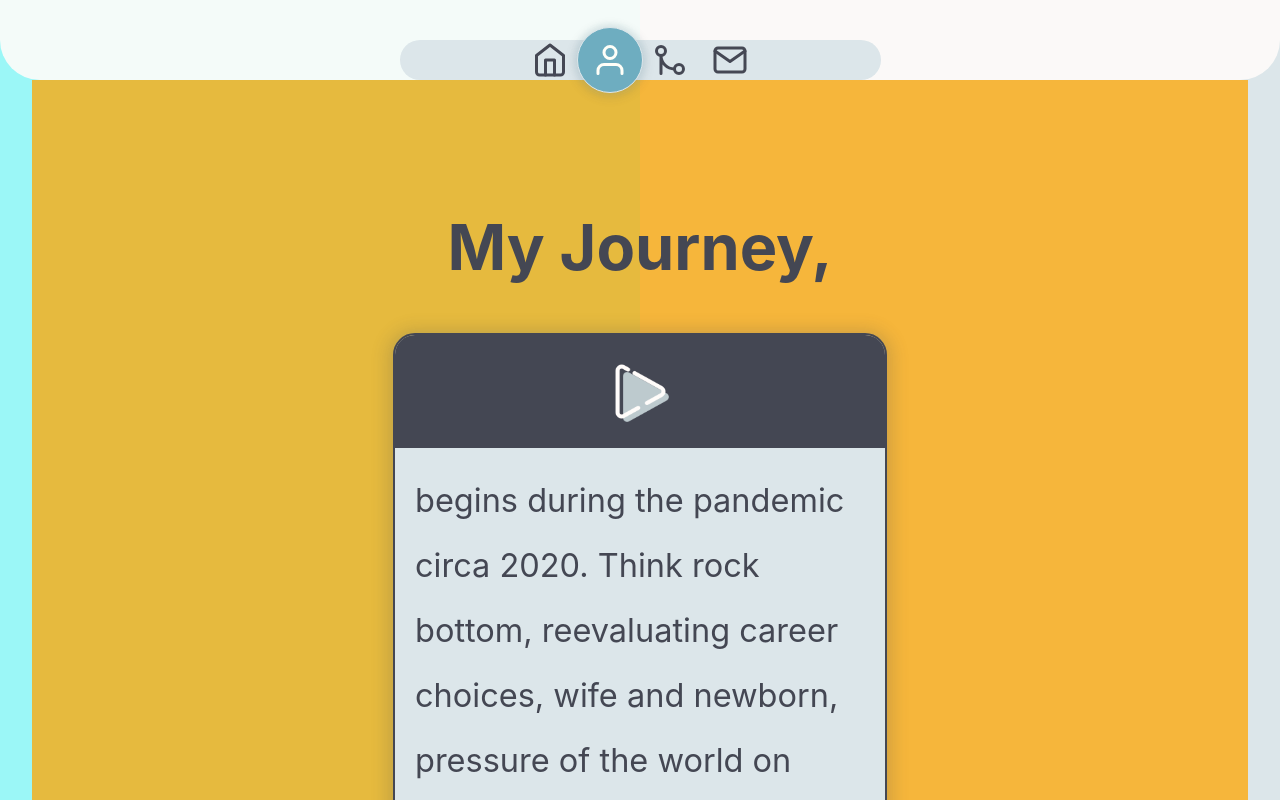
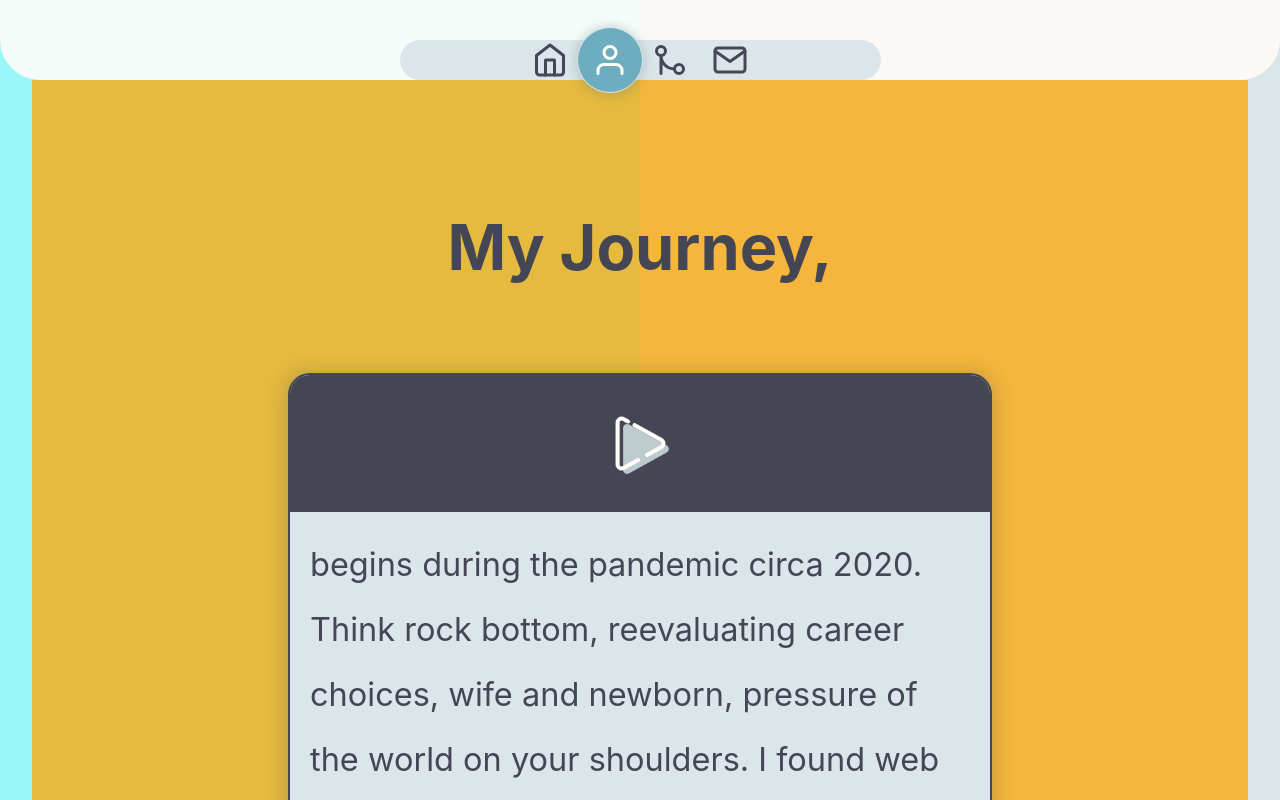
Before and after one commit to andrew-oyanguren/typescript-portfolio, a React (Vite) app: page /about in a window 1280 px wide. Shown: the top 800 px of the page. Built offline with nearby package versions, Linux system fonts and the light colour scheme.

Commit message:
Updated AboutCard CSS names to Pascal case, and added CSS breakpoint styling for medium devices

```diff
--- a/src/components/AboutCard/AboutCard.module.css
+++ b/src/components/AboutCard/AboutCard.module.css
@@ -1,6 +1,7 @@
 .AboutCard {
   width: 100%;
-  max-width: 490px;
+  max-width: 700px;
+  margin-top: var(--spacing-large);
 
   display: flex;
   flex-direction: column;
@@ -12,7 +13,7 @@
   margin-top: calc(var(--spacing-large) * 2);
 }
 
-.header {
+.AboutCardHeader {
   border-top-right-radius: var(--border-radius-common);
   border-top-left-radius: var(--border-radius-common);
 
@@ -23,12 +24,18 @@
   background-color: var(--color-dark);
 }
 
-.header img {
+.AboutCardHeader img {
   width: 65px;
-  height: 65px;
   padding: 24px;
 }
 
-.body {
+.AboutCard .Body {
   flex: 1;
 }
+
+/* MEDIUM_DEVICES: > 768 */
+@media (min-width: 768px) {
+  .AboutCardHeader img {
+    padding: 36px;
+  }
+}
--- a/src/components/AboutCard/AboutCard.tsx
+++ b/src/components/AboutCard/AboutCard.tsx
@@ -14,9 +14,11 @@ export default function AboutCard({
 }: AboutCardTypes) {
   return (
     <div className={styles.AboutCard} style={cardStyles}>
-      <header className={styles.header}>{<img {...iconProps} />}</header>
+      <header className={styles.AboutCardHeader}>
+        {<img {...iconProps} />}
+      </header>
 
-      <div className={styles.body}>{body}</div>
+      <div className={styles.Body}>{body}</div>
     </div>
   );
 }
```
